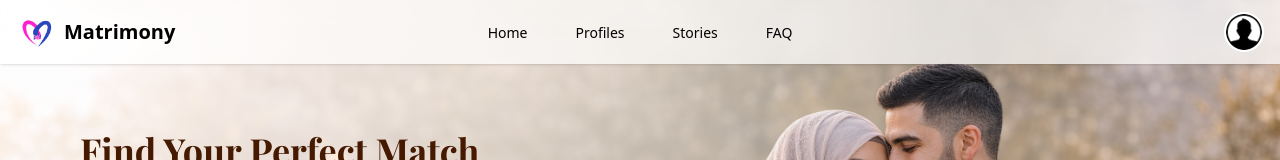
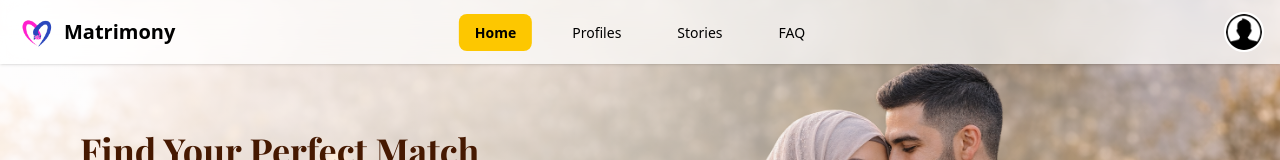
Before and after one commit to MH-liton-360/matrimony, a React (Vite) app: page /home in a window 1280 px wide. Shown: the top 160 px of the page. Built offline with nearby package versions, Linux system fonts and the light colour scheme.

Commit message:
active navbar setup

```diff
--- a/src/shared/Navbar.jsx
+++ b/src/shared/Navbar.jsx
@@ -1,3 +1,4 @@
+import { useState } from "react";
 import { Link } from "react-router-dom";
 import { Link as ScrollLink } from "react-scroll";
 
@@ -5,48 +6,53 @@ import logoMat from "../assets/logo/Interlocked hands forming a heart.png";
 import UserIcon from "../assets/logo/user.png";
 
 const Navbar = () => {
+    const [activeMenu, setActiveMenu] = useState("home");
 
-    const navOptions = (
-        <>
-            <li>
-                <ScrollLink to="home" smooth={true} duration={500} className="cursor-pointer text-black hover:text-yellow-400 transition">
-                    Home
+    const menuItems = [
+        { name: "Home", to: "home" },
+        { name: "Profiles", to: "blog" },
+        { name: "Stories", to: "success_story" },
+        { name: "FAQ", to: "FAQ" },
+    ];
+
+    const renderNavItems = (isMobile = false) => {
+        return menuItems.map((item) => (
+            <li key={item.to}>
+                <ScrollLink
+                    to={item.to}
+                    smooth={true}
+                    duration={500}
+                    spy={true}
+                    onSetActive={() => setActiveMenu(item.to)}
+                    className={`cursor-pointer px-4 py-2 block transition rounded-lg ${activeMenu === item.to
+                        ? "bg-yellow-400 text-black font-bold"
+                        : "text-black hover:text-yellow-400"
+                        } ${isMobile ? "w-full text-center" : ""}`}
+                >
+                    {item.name}
                 </ScrollLink>
             </li>
-            <li>
-                <ScrollLink to="blog" smooth={true} duration={500} className="cursor-pointer text-black hover:text-yellow-400 transition">
-                    Profiles
-                </ScrollLink>
-            </li>
-            <li>
-                <ScrollLink to="success_story" smooth={true} duration={500} className="cursor-pointer text-black hover:text-yellow-400 transition">
-                    Stories
-                </ScrollLink>
-            </li>
-            <li>
-                <ScrollLink to="FAQ" smooth={true} duration={500} className="cursor-pointer text-black hover:text-yellow-400 transition">
-                    FAQ
-                </ScrollLink>
-            </li>
-        </>
-    );
+        ));
+    };
 
     return (
         <section>
             <div className="fixed top-0 left-0 w-full z-50 bg-white/70 backdrop-blur-md shadow-sm">
                 <div className="max-w-7xl mx-auto flex items-center justify-between px-4 h-16">
 
-                    {/* --- Left --- */}
+                    {/* --- Left: Hamburger (Mobile) --- */}
                     <div className="flex items-center lg:hidden">
-                        {/* Hamburger menu (mobile) */}
                         <div className="dropdown">
                             <div tabIndex={0} className="btn btn-ghost p-2">
-                                <svg xmlns="http://www.w3.org/2000/svg" className="h-6 w-6" fill="none" viewBox="0 0 24 24" stroke="currentColor">
+                                <svg xmlns="http://www.w3.org/2000/svg" className="h-6 w-6 text-black" fill="none" viewBox="0 0 24 24" stroke="currentColor">
                                     <path strokeLinecap="round" strokeLinejoin="round" strokeWidth="2" d="M4 6h16M4 12h8m-8 6h16" />
                                 </svg>
                             </div>
-                            <ul tabIndex={0} className="menu menu-sm dropdown-content bg-white/90 backdrop-blur-md rounded-box mt-3 w-56 p-2 shadow">
-                                {navOptions}
+                            <ul
+                                tabIndex={0}
+                                className="menu menu-sm dropdown-content bg-white/90 backdrop-blur-md rounded-box mt-3 w-56 p-2 shadow flex flex-col gap-1"
+                            >
+                                {renderNavItems(true)}
                             </ul>
                         </div>
                     </div>
@@ -61,7 +67,7 @@ const Navbar = () => {
 
                     {/* --- Center Menu (Desktop) --- */}
                     <ul className="hidden lg:flex menu menu-horizontal gap-6 absolute left-1/2 transform -translate-x-1/2">
-                        {navOptions}
+                        {renderNavItems()}
                     </ul>
 
                     {/* --- Right: User Icon --- */}
```
